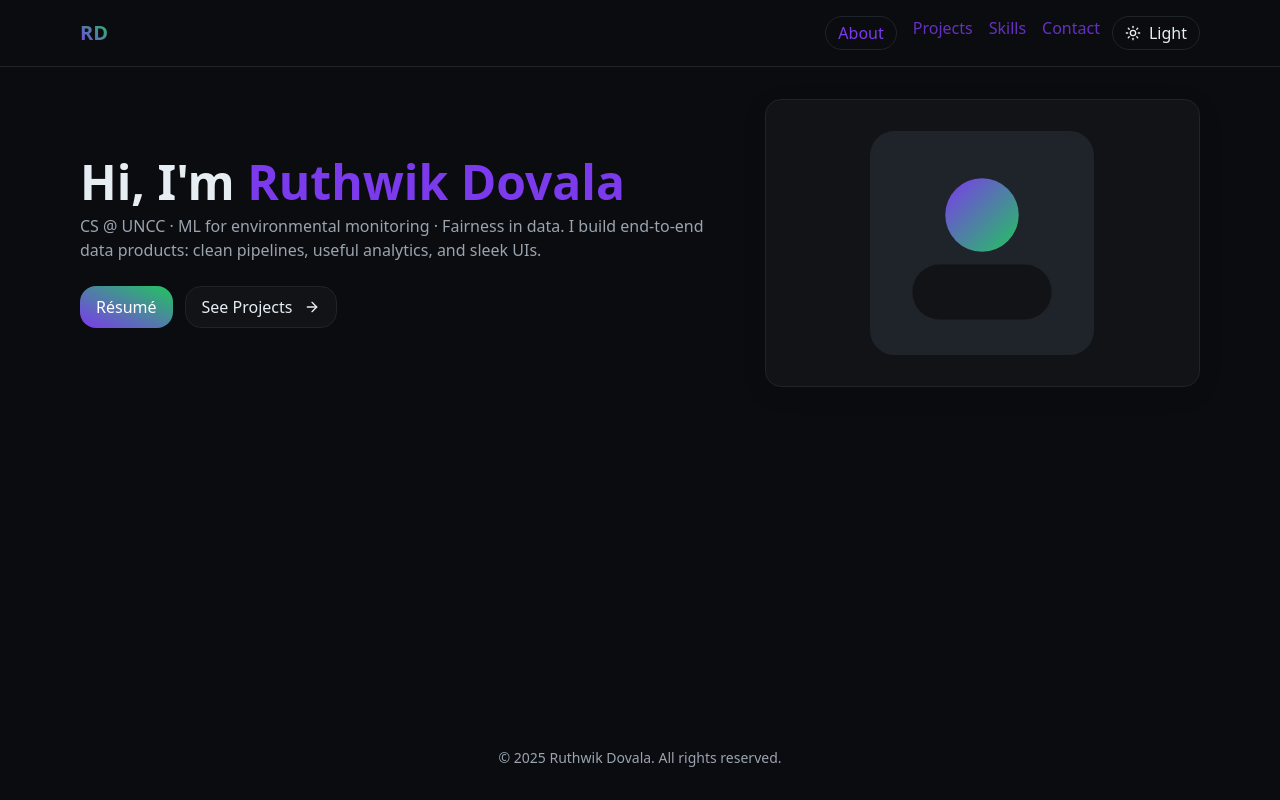
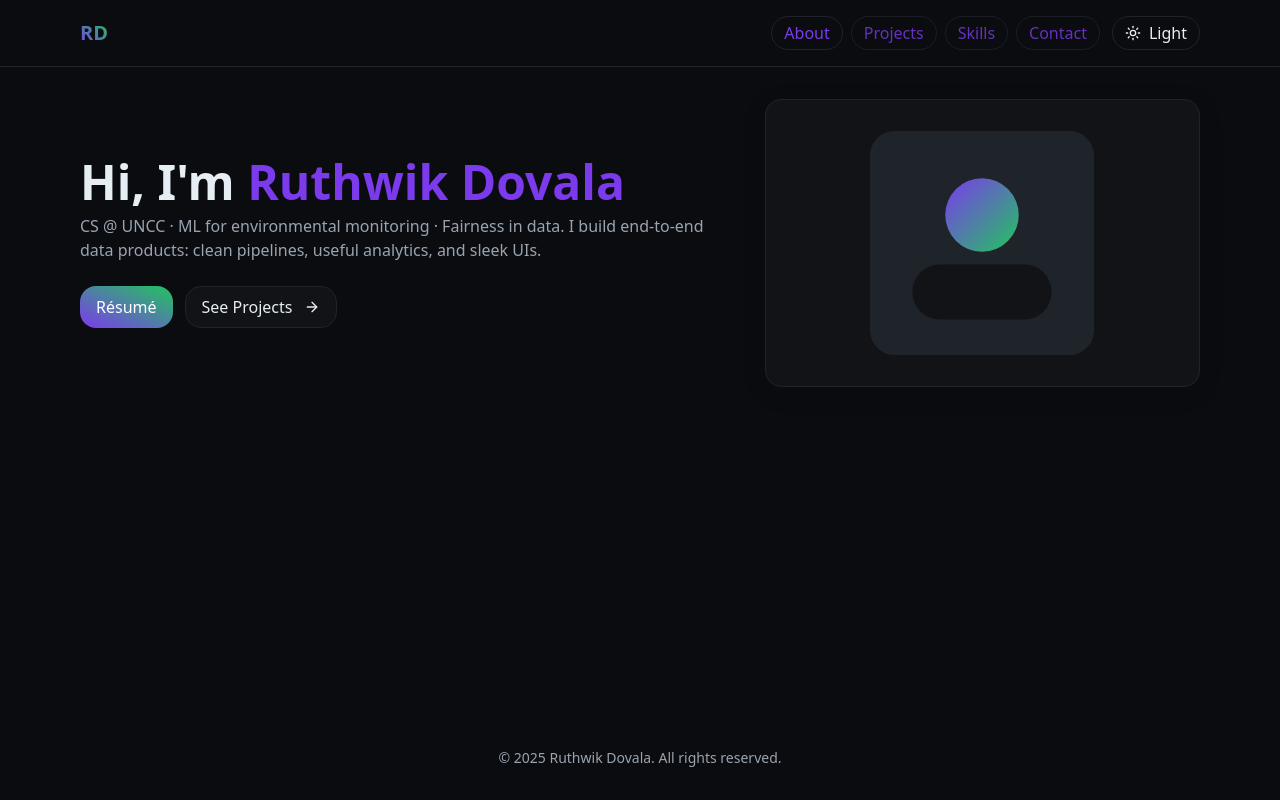
Before and after one commit to ruth411/ruthwikdovala.com, a React (Vite) app: page / in a window 1280 px wide. Built offline with nearby package versions, Linux system fonts and the light colour scheme.

Commit message:
header update

```diff
--- a/src/pages/App.tsx
+++ b/src/pages/App.tsx
@@ -27,16 +27,38 @@ export default function App() {
           >
             RD
           </NavLink>
+
           <div className="flex items-center gap-3">
-            <ul className="hidden sm:flex gap-4">
-              <li><NavLink to="/" end className={({isActive})=> isActive ? 'chip' : 'opacity-80 hover:opacity-100'}>About</NavLink></li>
-              <li><NavLink to="/projects" className={({isActive})=> isActive ? 'chip' : 'opacity-80 hover:opacity-100'}>Projects</NavLink></li>
-              <li><NavLink to="/skills" className={({isActive})=> isActive ? 'chip' : 'opacity-80 hover:opacity-100'}>Skills</NavLink></li>
-              <li><NavLink to="/contact" className={({isActive})=> isActive ? 'chip' : 'opacity-80 hover:opacity-100'}>Contact</NavLink></li>
+            {/* Bordered chips for all nav links */}
+            <ul className="hidden sm:flex gap-2">
+              {[
+                { to: '/', label: 'About', end: true },
+                { to: '/projects', label: 'Projects' },
+                { to: '/skills', label: 'Skills' },
+                { to: '/contact', label: 'Contact' },
+              ].map(({ to, label, end }) => (
+                <li key={to}>
+                  <NavLink
+                    to={to}
+                    end={end}
+                    className={({ isActive }) =>
+                      `chip ${isActive ? 'border-accent text-accent' : 'opacity-80 hover:opacity-100'}`
+                    }
+                  >
+                    {label}
+                  </NavLink>
+                </li>
+              ))}
             </ul>
-            <button className="chip" onClick={()=> setTheme(theme==='dark'?'light':'dark')} aria-label="Toggle theme">
-              {theme==='dark' ? <Sun size={16}/> : <Moon size={16}/>}
-              <span className="hidden sm:inline">{theme==='dark' ? 'Light' : 'Dark'}</span>
+
+            {/* Theme toggle also a bordered chip */}
+            <button
+              className="chip"
+              onClick={() => setTheme(theme === 'dark' ? 'light' : 'dark')}
+              aria-label="Toggle theme"
+            >
+              {theme === 'dark' ? <Sun size={16} /> : <Moon size={16} />}
+              <span className="hidden sm:inline">{theme === 'dark' ? 'Light' : 'Dark'}</span>
             </button>
           </div>
         </nav>
```
